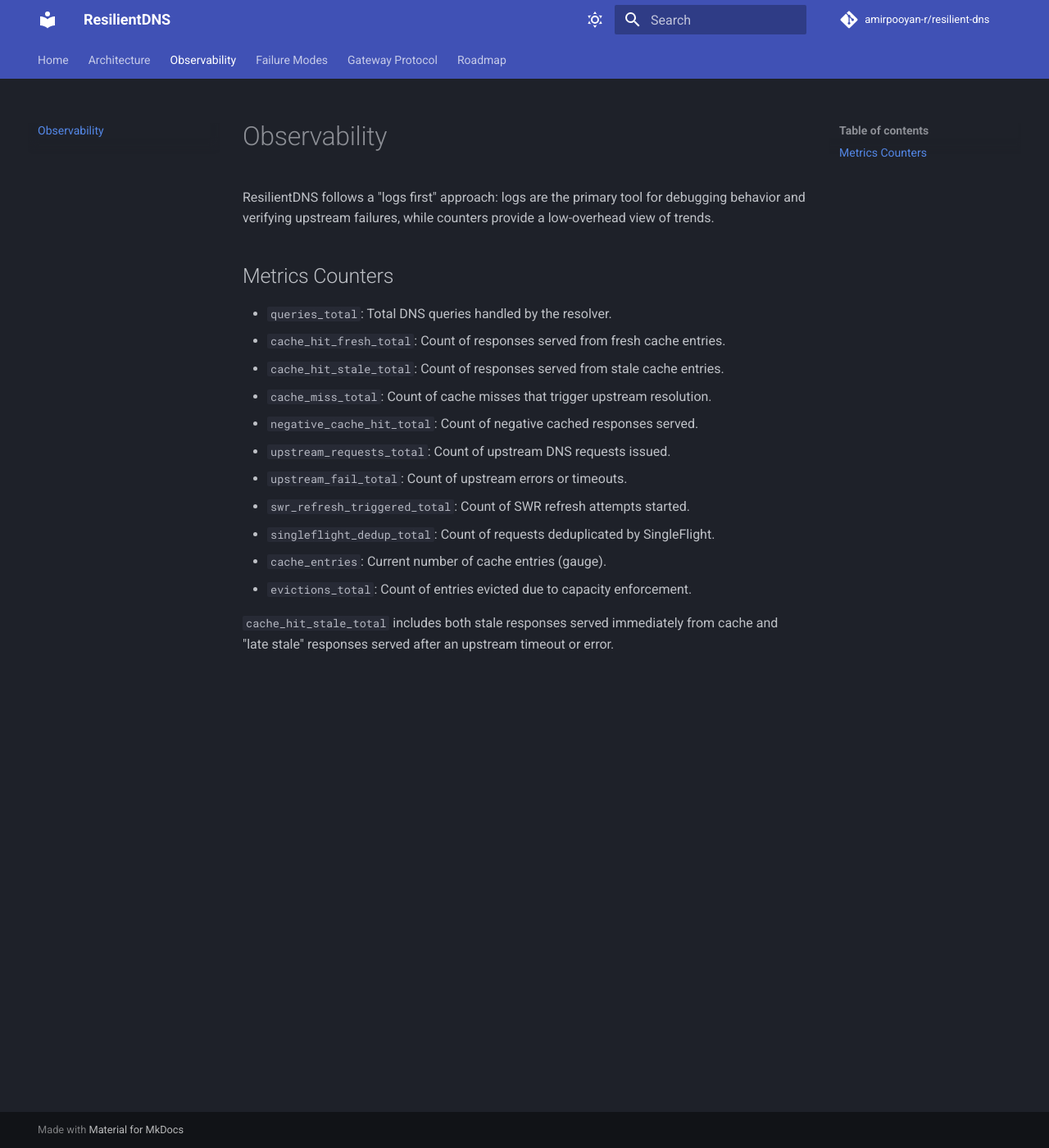
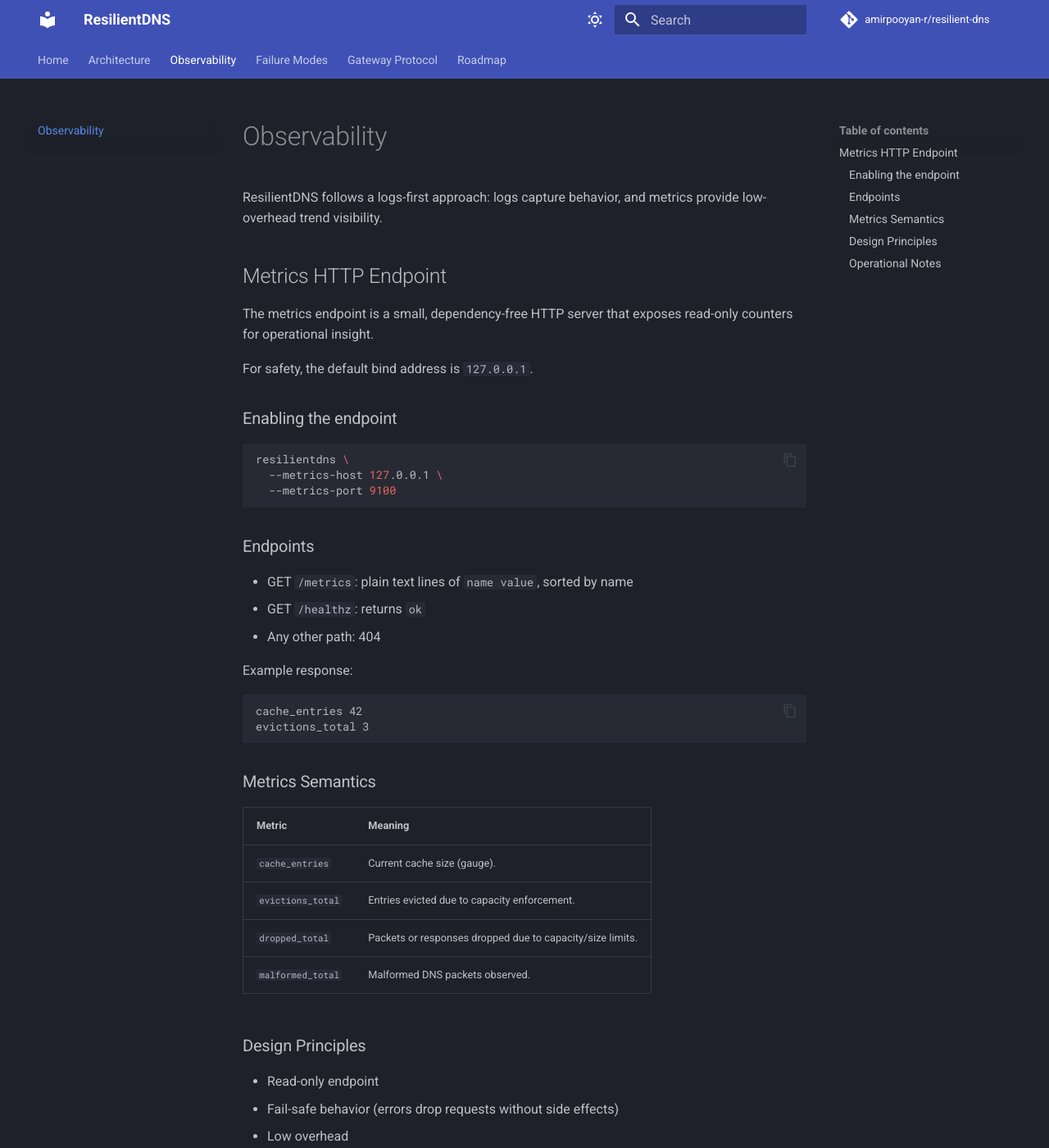
Before and after one commit to amirpooyan-r/resilient-dns, an MkDocs documentation site: the page built from docs/observability.md, in a window 1280 px wide and 1400 px high. Shown: the whole window at 82% size. Built offline with MkDocs 1.6.1 and Material for MkDocs 9.7.7, drawn with Linux system fonts in a browser that asks for light colours; comment, search, counter and statistics services are not loaded; some of the changed text lies outside the part shown.

Commit message:
docs: add observability documentation and guard markdown fences
- Document metrics HTTP endpoint and semantics

- Describe safety defaults and operational usage

- Add test to ensure Markdown code fences are correctly closed

````diff
--- a/docs/observability.md
+++ b/docs/observability.md
@@ -1,22 +1,55 @@
 # Observability
 
-ResilientDNS follows a "logs first" approach: logs are the primary tool for
-debugging behavior and verifying upstream failures, while counters provide a
-low-overhead view of trends.
+ResilientDNS follows a logs-first approach: logs capture behavior, and metrics
+provide low-overhead trend visibility.
 
-## Metrics Counters
+## Metrics HTTP Endpoint
 
-- `queries_total`: Total DNS queries handled by the resolver.
-- `cache_hit_fresh_total`: Count of responses served from fresh cache entries.
-- `cache_hit_stale_total`: Count of responses served from stale cache entries.
-- `cache_miss_total`: Count of cache misses that trigger upstream resolution.
-- `negative_cache_hit_total`: Count of negative cached responses served.
-- `upstream_requests_total`: Count of upstream DNS requests issued.
-- `upstream_fail_total`: Count of upstream errors or timeouts.
-- `swr_refresh_triggered_total`: Count of SWR refresh attempts started.
-- `singleflight_dedup_total`: Count of requests deduplicated by SingleFlight.
-- `cache_entries`: Current number of cache entries (gauge).
-- `evictions_total`: Count of entries evicted due to capacity enforcement.
+The metrics endpoint is a small, dependency-free HTTP server that exposes
+read-only counters for operational insight.
 
-`cache_hit_stale_total` includes both stale responses served immediately from
-cache and "late stale" responses served after an upstream timeout or error.
+For safety, the default bind address is `127.0.0.1`.
+
+### Enabling the endpoint
+
+```bash
+resilientdns \
+  --metrics-host 127.0.0.1 \
+  --metrics-port 9100
+```
+
+### Endpoints
+
+- GET `/metrics`: plain text lines of `name value`, sorted by name
+- GET `/healthz`: returns `ok`
+- Any other path: 404
+
+Example response:
+
+```text
+cache_entries 42
+evictions_total 3
+```
+
+### Metrics Semantics
+
+| Metric | Meaning |
+| --- | --- |
+| `cache_entries` | Current cache size (gauge). |
+| `evictions_total` | Entries evicted due to capacity enforcement. |
+| `dropped_total` | Packets or responses dropped due to capacity/size limits. |
+| `malformed_total` | Malformed DNS packets observed. |
+
+### Design Principles
+
+- Read-only endpoint
+- Fail-safe behavior (errors drop requests without side effects)
+- Low overhead
+- Deterministic output ordering
+- Explicit enablement
+
+### Operational Notes
+
+- Bind to `127.0.0.1` by default
+- Consider firewall rules when exposing externally
+- Use a local scraper or sidecar to collect metrics
````
Also changed, not shown: 1 other file.
